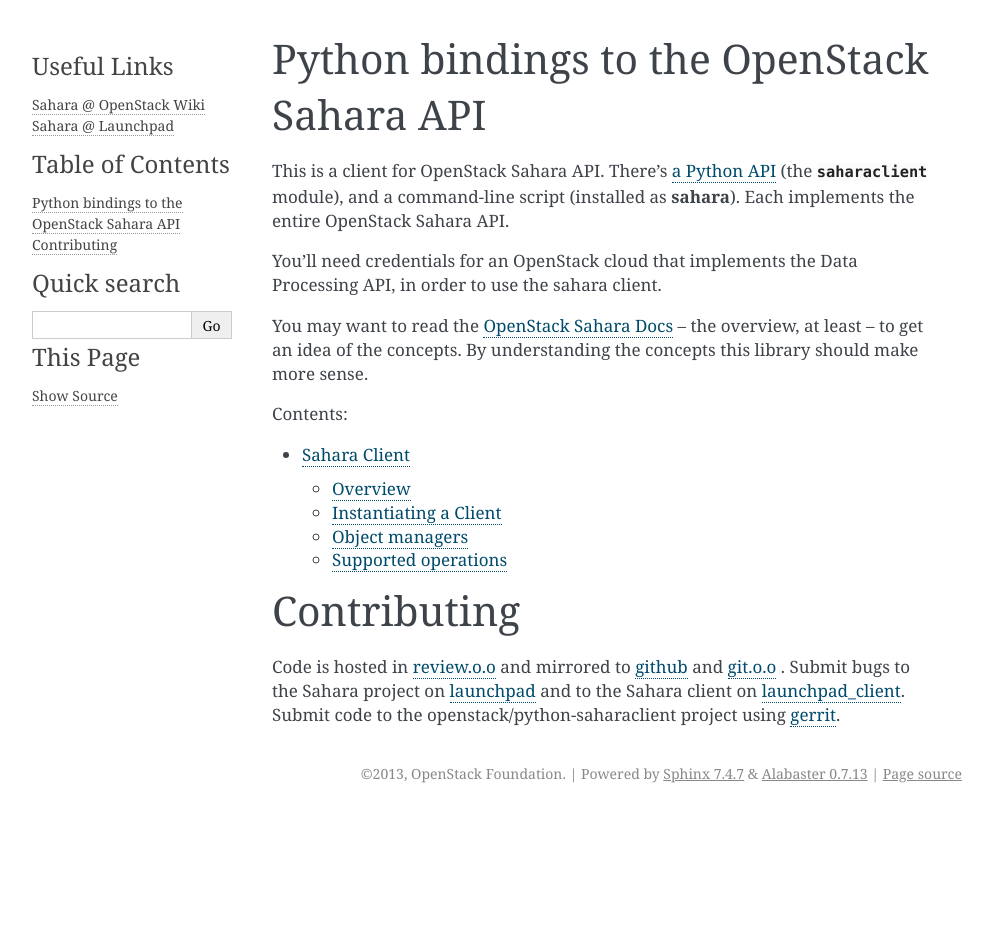
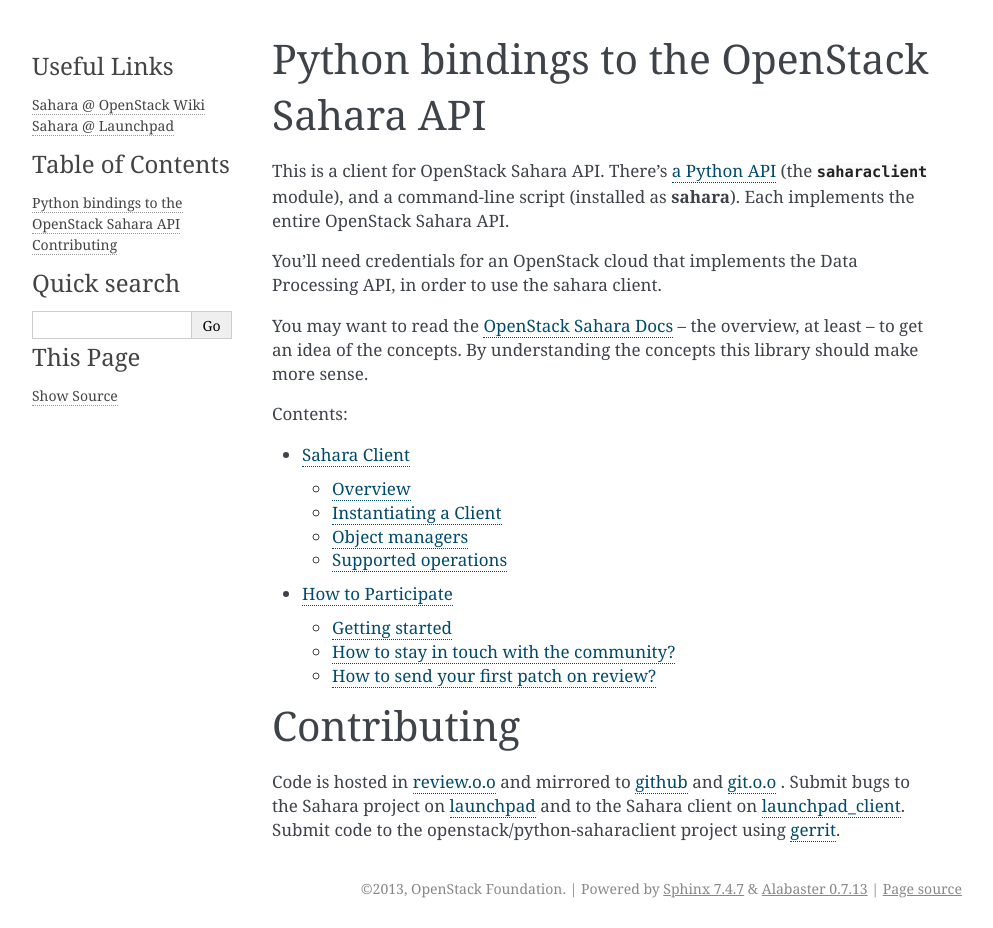
Before and after one commit to openstack-archive/python-saharaclient, a Sphinx documentation site: the page built from doc/source/index.rst, in a window 1280 px wide. Shown: the whole page, without its empty margins (148-1141 px from the left). Built offline with Sphinx 7.4.7, drawn with Linux system fonts in a browser that asks for light colours; formulas are drawn with MathJax 3; the version number could not be read and is left out; before the commit the page ends 900 px from its top, so only the background shows below that; some of the changed lines change nothing that is shown.

Commit message:
Add how to participate doc
We have a separated doc for client, so, we need to replicate how to
participate doc too.

Change-Id: I73d9e5cb83a672915cf0110771ae6f79f5f47436

```diff
--- /dev/null
+++ b/doc/source/how_to_participate.rst
@@ -0,0 +1,67 @@
+How to Participate
+==================
+
+Getting started
+---------------
+
+* Create account on `Github <https://github.com/openstack/sahara>`_
+  (if you don't have one)
+
+  * Make sure that your local git is properly configured by executing
+    ``git config --list``. If not, configure ``user.name``, ``user.email``
+
+* Create account on `Launchpad <https://launchpad.net/sahara>`_
+  (if you don't have one)
+
+* Subscribe to `OpenStack general mail-list <http://lists.openstack.org/cgi-bin/mailman/listinfo/openstack>`_
+
+* Subscribe to `OpenStack development mail-list <http://lists.openstack.org/cgi-bin/mailman/listinfo/openstack-dev>`_
+
+* Create `OpenStack profile <https://www.openstack.org/profile/>`_
+
+* Login to `OpenStack Gerrit <https://review.openstack.org/>`_ with your
+  Launchpad id
+
+  * Sign `OpenStack Individual Contributor License Agreement <https://review.openstack.org/#/settings/agreements>`_
+  * Make sure that your email is listed in `identities <https://review.openstack.org/#/settings/web-identities>`_
+
+* Subscribe to code-reviews. Go to your settings on http://review.openstack.org
+
+  * Go to ``watched projects``
+  * Add ``openstack/sahara``, ``openstack/sahara-dashboard``,
+    ``openstack/sahara-extra``, ``openstack/python-saharaclient``,
+    ``openstack/sahara-image-elements``, ``openstack/horizon``
+
+
+How to stay in touch with the community?
+----------------------------------------
+
+* If you have something to discuss use
+  `OpenStack development mail-list <http://lists.openstack.org/cgi-bin/mailman/listinfo/openstack-dev>`_.
+  Prefix mail subject with ``[Sahara]``
+
+* Join ``#openstack-sahara`` IRC channel on `freenode <http://freenode.net/>`_
+
+* Join public weekly meetings on *Thursdays at 18:00 UTC* on
+  ``#openstack-meeting-alt`` IRC channel
+* Join public weekly meetings on *Thursdays at 14:00 UTC* on
+  ``#openstack-meeting-3`` IRC channel
+
+
+How to send your first patch on review?
+---------------------------------------
+
+* Checkout Sahara code from `Github <https://github.com/openstack/sahara>`_
+
+* Carefully read https://wiki.openstack.org/wiki/Gerrit_Workflow
+
+  * Pay special attention to https://wiki.openstack.org/wiki/Gerrit_Workflow#Committing_Changes
+
+* Apply and commit your changes
+
+* Make sure that your code passes ``PEP8`` checks and unit-tests.
+  See :doc:`development.guidelines`
+
+* Send your patch on review
+
+* Monitor status of your patch review on https://review.openstack.org/#/
--- a/doc/source/index.rst
+++ b/doc/source/index.rst
@@ -21,6 +21,7 @@
    :maxdepth: 2
 
    api
+   how_to_participate
 
 Contributing
 ============
```
